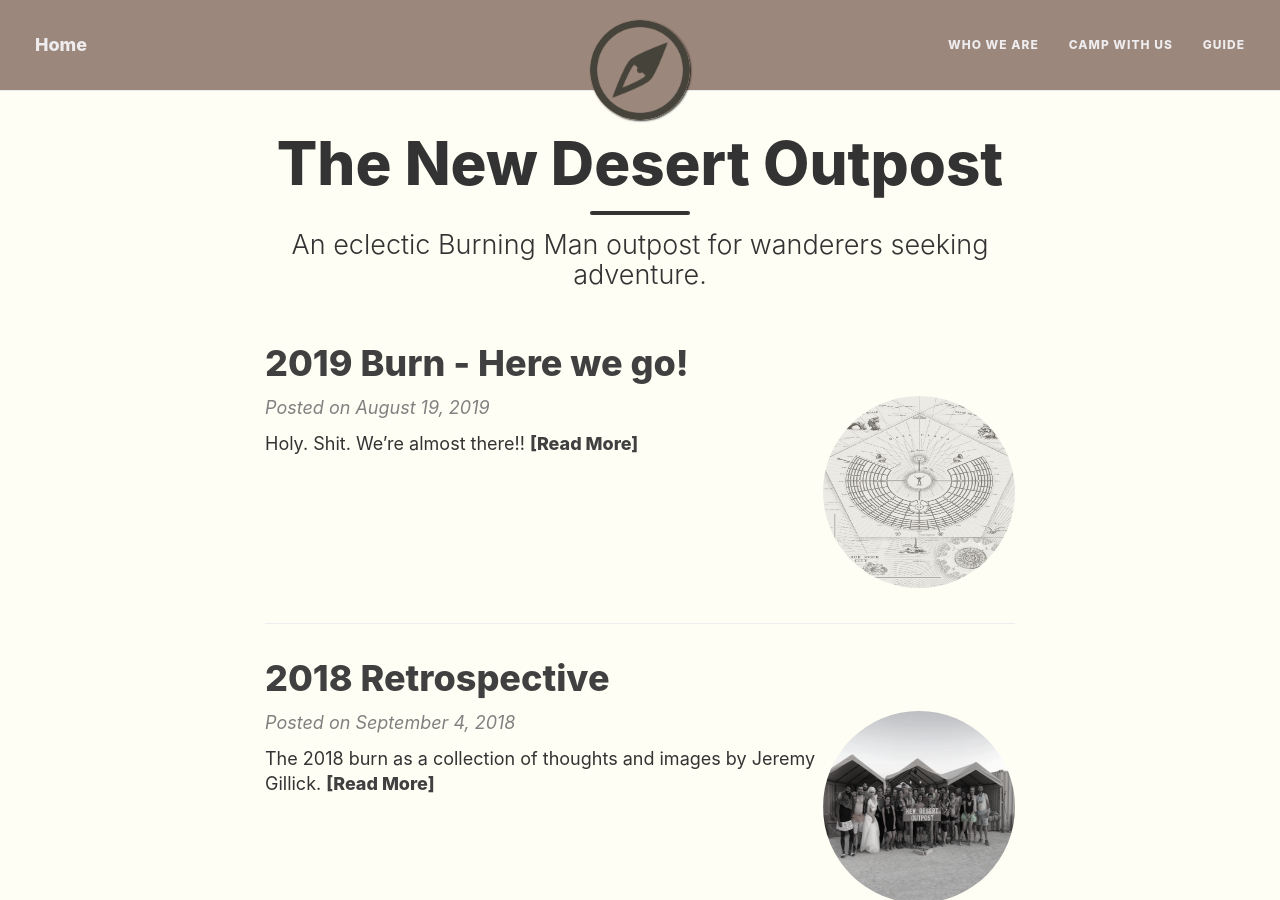
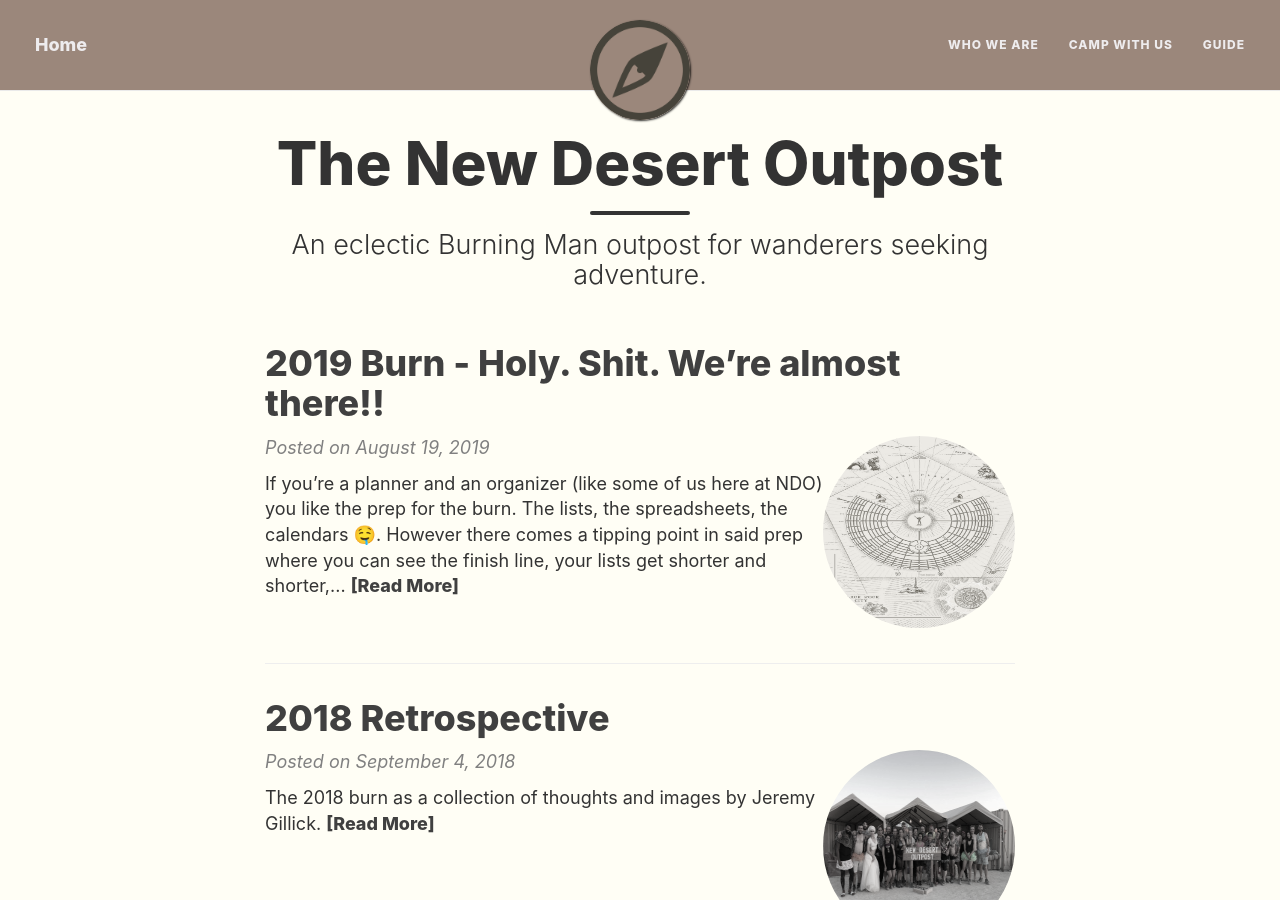
Before and after one commit to thenewdesertoutpost/newdesertoutpost.github.io, a Jekyll site: the page built from index.html, in a window 1280 px wide and 900 px high. Built offline with Jekyll 4.4.1, drawn with Linux system fonts in a browser that asks for light colours; nearby versions of some CDN libraries; the list of posts is cut into pages by our own code.

Commit message:
Update 2019-08-19-pre-burn.md

```diff
--- a/_posts/2019-08-19-pre-burn.md
+++ b/_posts/2019-08-19-pre-burn.md
@@ -1,10 +1,8 @@
 ---
 layout: post
-title: 2019 Burn - Here we go!
+title: 2019 Burn - Holy. Shit. We’re almost there!!
 bigimg: /img/posts/FC6AA0C2-8D0D-4323-AD02-67FAC7555B36.jpeg
 ---
-
-Holy. Shit. We’re almost there!!
 
 If you’re a planner and an organizer (like some of us here at NDO) you like the prep for the burn. The lists, the spreadsheets, the calendars  🤤. However there comes a tipping point in said prep where you can see the finish line, your lists get shorter and shorter, the things you can control get fewer and fewer, and you start having to let go. For a planner, this is when the ulcers set in. Folks, we have reached that point and some of us are hitting the Tums HARD. The only thing that keeps us stable is the prospect of hitting Playa—and suddenly having a whole new set of lists, spreadsheets and logistics to deal with!! That and the prospect of working to delegate with an amazing team who demand that we not be micromanaging psychos who hoard all the to-do’s and instead share the load so we can have an awesome burn. 🤗
 
```
